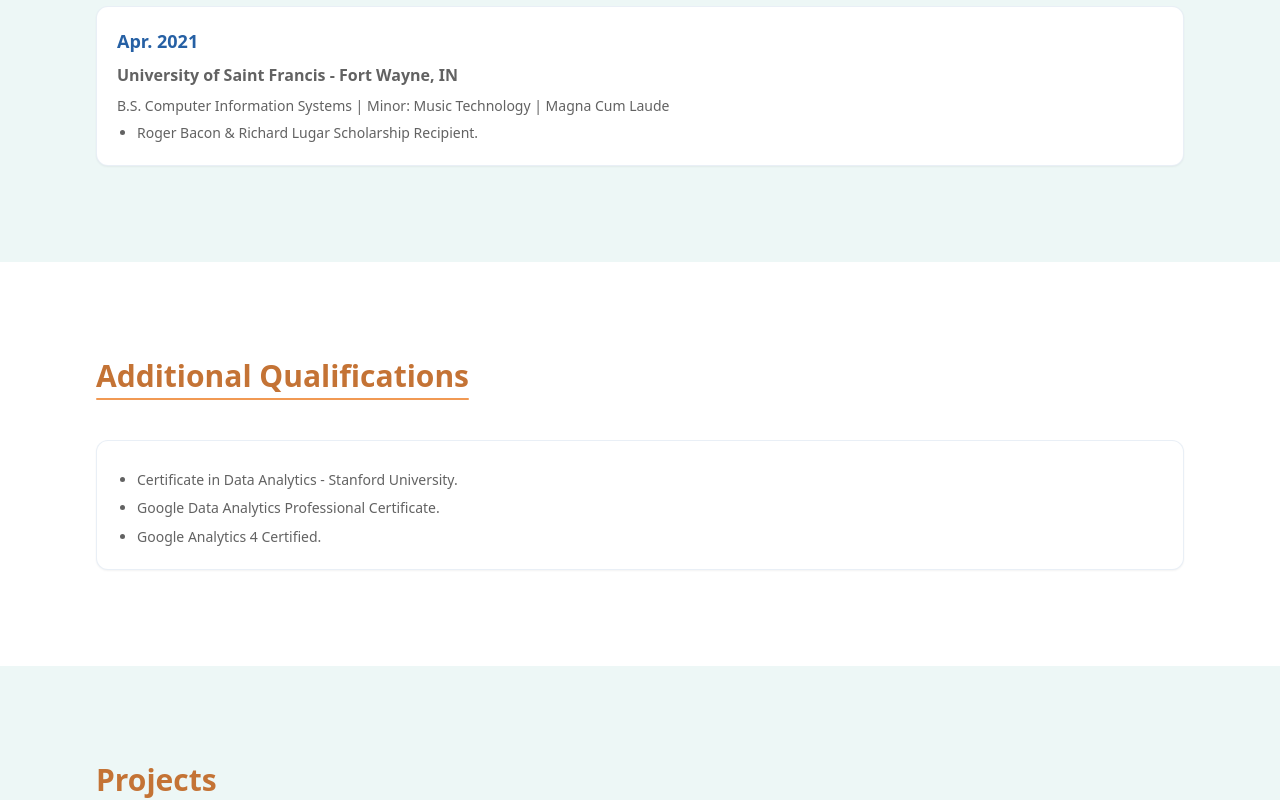
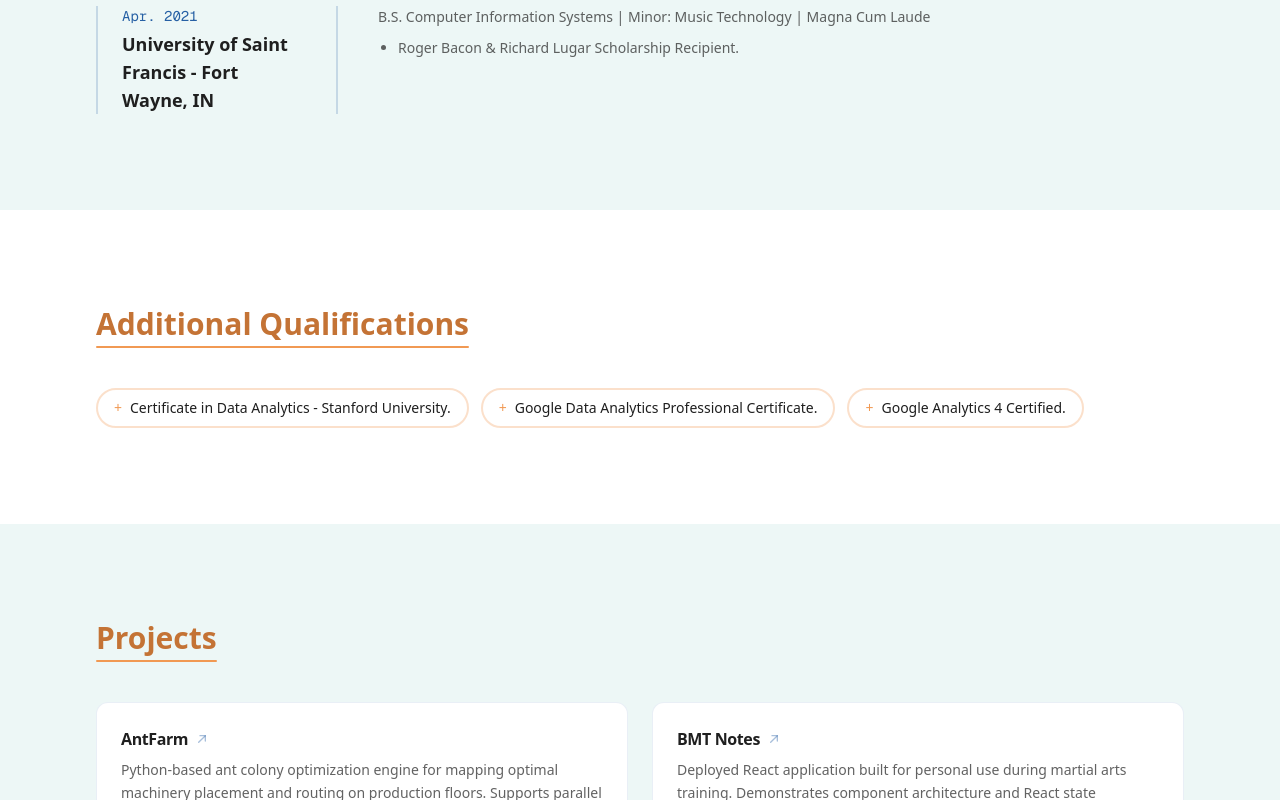
Before and after one commit to phoenixkeiner/phoenix-keiner-resume, a React (Vite) app: page / in a window 1280 px wide. Shown: the part 3900-4700 px from the top of the page. Built offline with nearby package versions, Linux system fonts and the light colour scheme.

Commit message:
alt image player art and character select

```diff
--- a/package.json
+++ b/package.json
@@ -3,6 +3,8 @@
   "version": "0.1.0",
   "private": true,
   "dependencies": {
+    "@fontsource/geist-mono": "^5.3.0",
+    "@fontsource/geist-sans": "^5.3.0",
     "framer-motion": "^11.0.0",
     "kaplay": "^3001.0.19",
     "lenis": "^1.3.23",
--- a/src/components/Education.jsx
+++ b/src/components/Education.jsx
@@ -1,7 +1,7 @@
 import { motion } from 'framer-motion'
 import { education } from './data'
 import { fadeUp, staggerContainer, viewport } from '../utils/animations'
-import { SectionHeading, Card, CardEyebrow, CardDescription } from './ui'
+import { SectionHeading } from './ui'
 
 export default function Education() {
   return (
@@ -9,26 +9,30 @@ export default function Education() {
       <SectionHeading>Education</SectionHeading>
 
       <motion.div
-        className="space-y-6 mt-10"
+        className="mt-10 space-y-10"
         variants={staggerContainer}
         initial="hidden"
         whileInView="visible"
         viewport={viewport}
       >
         {education.map((edu, i) => (
-          <motion.div key={i} variants={fadeUp}>
-            <Card>
-              <CardEyebrow className="text-lg font-semibold">{edu.date}</CardEyebrow>
-              <h3 className="text-base font-semibold text-brand-dark/70">{edu.institution}</h3>
-              <CardDescription>
-                <p className="mb-1">{edu.degree}</p>
-                <ul className="list-disc ml-5 space-y-0.5">
-                  {edu.details.map((detail, j) => (
-                    <li key={j}>{detail}</li>
-                  ))}
-                </ul>
-              </CardDescription>
-            </Card>
+          <motion.div
+            key={i}
+            variants={fadeUp}
+            className="border-l-2 border-brand-blue/20 pl-6 md:grid md:grid-cols-[200px_1fr] md:gap-10 md:border-l-0 md:pl-0"
+          >
+            <div className="md:border-l-2 md:border-brand-blue/20 md:pl-6">
+              <p className="font-mono text-sm text-brand-blue">{edu.date}</p>
+              <h3 className="mt-1 text-lg font-semibold text-brand-dark">{edu.institution}</h3>
+            </div>
+            <div className="mt-4 text-sm text-brand-dark/70 leading-relaxed md:mt-0 md:border-l-2 md:border-brand-blue/20 md:pl-10">
+              <p className="mb-2">{edu.degree}</p>
+              <ul className="ml-5 list-disc space-y-1">
+                {edu.details.map((detail, j) => (
+                  <li key={j}>{detail}</li>
+                ))}
+              </ul>
+            </div>
           </motion.div>
         ))}
       </motion.div>
--- a/src/components/Projects.jsx
+++ b/src/components/Projects.jsx
@@ -1,7 +1,7 @@
 import { motion } from 'framer-motion'
 import { projects } from './data'
 import { fadeUp, staggerContainer, viewport } from '../utils/animations'
-import { SectionHeading, Card, CardTitle, CardDescription } from './ui'
+import { SectionHeading, CardDescription, ExternalLinkIcon } from './ui'
 
 export default function Projects() {
   return (
@@ -9,24 +9,36 @@ export default function Projects() {
       <SectionHeading>Projects</SectionHeading>
 
       <motion.div
-        className="space-y-4 mt-10"
+        className="mt-10 grid gap-6 md:grid-cols-2"
         variants={staggerContainer}
         initial="hidden"
         whileInView="visible"
         viewport={viewport}
       >
         {projects.map((project, i) => (
-          <motion.div key={i} variants={fadeUp}>
-            <Card>
-              <CardTitle>
-                {project.url ? (
-                  <a href={project.url} target="_blank" rel="noopener noreferrer" className="text-brand-blue hover:text-brand-orange transition-colors underline underline-offset-2">
-                    {project.title}
-                  </a>
-                ) : project.title}
-              </CardTitle>
-              <CardDescription>{project.description}</CardDescription>
-            </Card>
+          <motion.div
+            key={i}
+            variants={fadeUp}
+            whileHover={{ y: -4, boxShadow: '0 8px 20px rgba(31, 31, 31, 0.08)' }}
+            transition={{ type: 'spring', duration: 0.35, bounce: 0 }}
+            className="group flex flex-col rounded-xl border border-brand-blue/10 bg-white p-6"
+          >
+            <h3 className="text-base font-semibold tracking-tight text-brand-dark">
+              {project.url ? (
+                <a
+                  href={project.url}
+                  target="_blank"
+                  rel="noopener noreferrer"
+                  className="inline-flex items-center gap-1.5 transition-colors group-hover:text-brand-orange"
+                >
+                  {project.title}
+                  <ExternalLinkIcon className="h-4 w-4 text-brand-blue/40 transition-colors group-hover:text-brand-orange" />
+                </a>
+              ) : (
+                project.title
+              )}
+            </h3>
+            <CardDescription>{project.description}</CardDescription>
           </motion.div>
         ))}
       </motion.div>
--- a/src/components/Qualifications.jsx
+++ b/src/components/Qualifications.jsx
@@ -1,32 +1,31 @@
 import { motion } from 'framer-motion'
 import { qualifications } from './data'
-import { fadeUp, staggerContainer, viewport } from '../utils/animations'
-import { SectionHeading, Card, CardDescription } from './ui'
+import { scaleIn, staggerFast, viewport } from '../utils/animations'
+import { SectionHeading } from './ui'
 
 export default function Qualifications() {
   return (
     <section id="qualifications" className="py-24 px-6 md:px-12 lg:px-24 bg-white">
       <SectionHeading>Additional Qualifications</SectionHeading>
 
-      <motion.div
-        className="mt-10"
-        variants={staggerContainer}
+      <motion.ul
+        className="mt-10 flex flex-wrap gap-3"
+        variants={staggerFast}
         initial="hidden"
         whileInView="visible"
         viewport={viewport}
       >
-        <motion.div variants={fadeUp}>
-          <Card>
-            <CardDescription>
-              <ul className="list-disc ml-5 space-y-1.5">
-                {qualifications.map((q, i) => (
-                  <li key={i}>{q}</li>
-                ))}
-              </ul>
-            </CardDescription>
-          </Card>
-        </motion.div>
-      </motion.div>
+        {qualifications.map((qualification, i) => (
+          <motion.li
+            key={i}
+            variants={scaleIn}
+            className="inline-flex items-center gap-2 rounded-full border-2 border-brand-orange/30 px-4 py-2 text-sm font-medium text-brand-dark"
+          >
+            <span className="text-brand-orange" aria-hidden="true">+</span>
+            {qualification}
+          </motion.li>
+        ))}
+      </motion.ul>
     </section>
   )
 }
--- a/src/components/ui.jsx
+++ b/src/components/ui.jsx
@@ -76,6 +76,24 @@ export function CardDescription({ children }) {
   )
 }
 
+export function ExternalLinkIcon({ className }) {
+  return (
+    <svg
+      viewBox="0 0 24 24"
+      fill="none"
+      stroke="currentColor"
+      strokeWidth="2"
+      strokeLinecap="round"
+      strokeLinejoin="round"
+      className={className}
+      aria-hidden="true"
+    >
+      <path d="M7 17 17 7" />
+      <path d="M9 7h8v8" />
+    </svg>
+  )
+}
+
 export function Typewriter({ words, className }) {
   const [reducedMotion, setReducedMotion] = useState(false)
   const [wordIndex, setWordIndex] = useState(0)
--- a/src/game/data/skills.js
+++ b/src/game/data/skills.js
@@ -2,31 +2,26 @@ export const skills = {
   education: {
     name: "Education",
     description: "B.S. in Computer Information Systems",
-    icon: "📚",
     color: [100, 150, 255]
   },
   teaching: {
     name: "Teaching",
     description: "K-8 Technology Education",
-    icon: "🎓",
     color: [255, 200, 100]
   },
   web_development: {
     name: "Web Development",
     description: "Magento, Laravel, PHP",
-    icon: "💻",
     color: [255, 150, 200]
   },
   system_integration: {
     name: "System Integration",
     description: "ERP, Laravel, React, Go",
-    icon: "⚙️",
     color: [150, 255, 150]
   },
   certifications: {
     name: "Certifications",
     description: "Data Analytics & More",
-    icon: "🏆",
     color: [255, 215, 0]
   }
 }
--- a/tailwind.config.js
+++ b/tailwind.config.js
@@ -16,6 +16,10 @@ module.exports = {
           dark:   '#1f1f1f',
         },
       },
+      fontFamily: {
+        sans: ['"Geist"', 'ui-sans-serif', 'system-ui', 'sans-serif'],
+        mono: ['"Geist Mono"', 'ui-monospace', 'monospace'],
+      },
     },
   },
   plugins: [],
```
Also changed, not shown: src/game/Game.jsx (+57 -15 lines), src/game/scenes/mainScene.js (+112 -30 lines), src/main.jsx (+7 -0 lines), src/game/assets/player_alt.png (added), 1 other file (tests, documents, lock files or other folders).
